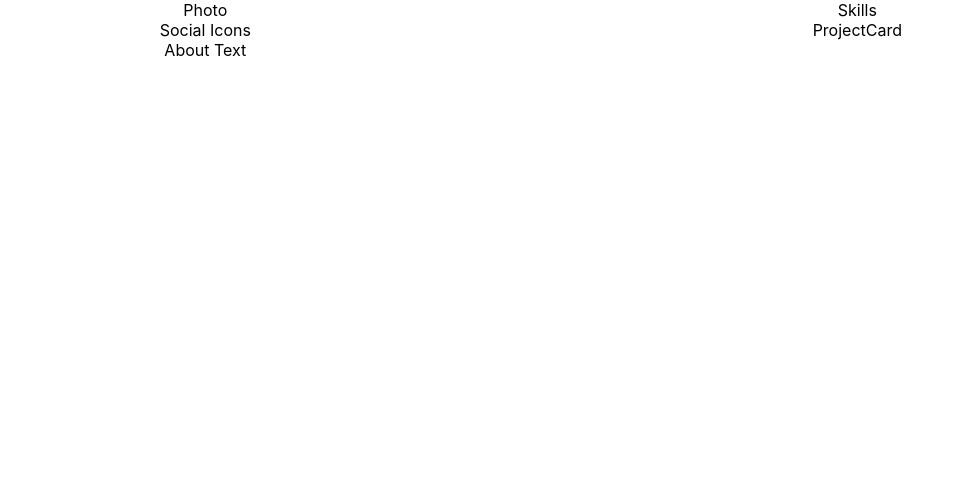
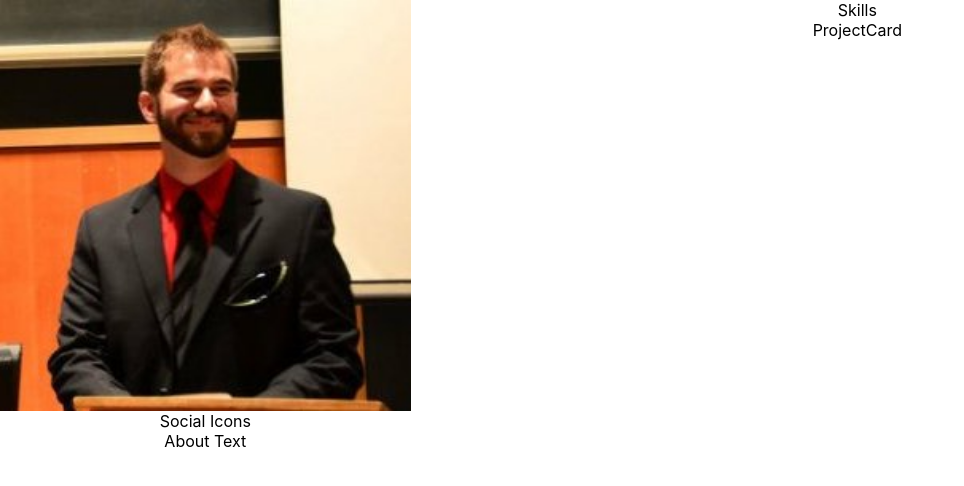
Before and after one commit to coleman-buffa/material-ui-portfolio, a React (Create React App) app in the folder client/: page / in a window 1280 px wide. Shown: the top 486 px of the page, without its empty margins (0-964 px from the left). Built offline with nearby package versions, Linux system fonts and the light colour scheme.

Commit message:
Create photo component.

```diff
--- a/client/src/components/photo/photo.js
+++ b/client/src/components/photo/photo.js
@@ -1,10 +1,14 @@
 import React from 'react';
+import { CardMedia } from "@material-ui/core";
+import ProfilePic from "./profilepic.jpg";
 
-function Photo () {
-  return(
-    <div>
-      Photo
-    </div>
+function Photo() {
+  return (
+    <CardMedia
+      component="img"
+      src={ProfilePic}
+      title="Coleman Buffa Portrait"
+    />
   );
 }
 
```
Also changed, not shown: client/src/components/photo/profilepic.jpg (added).
